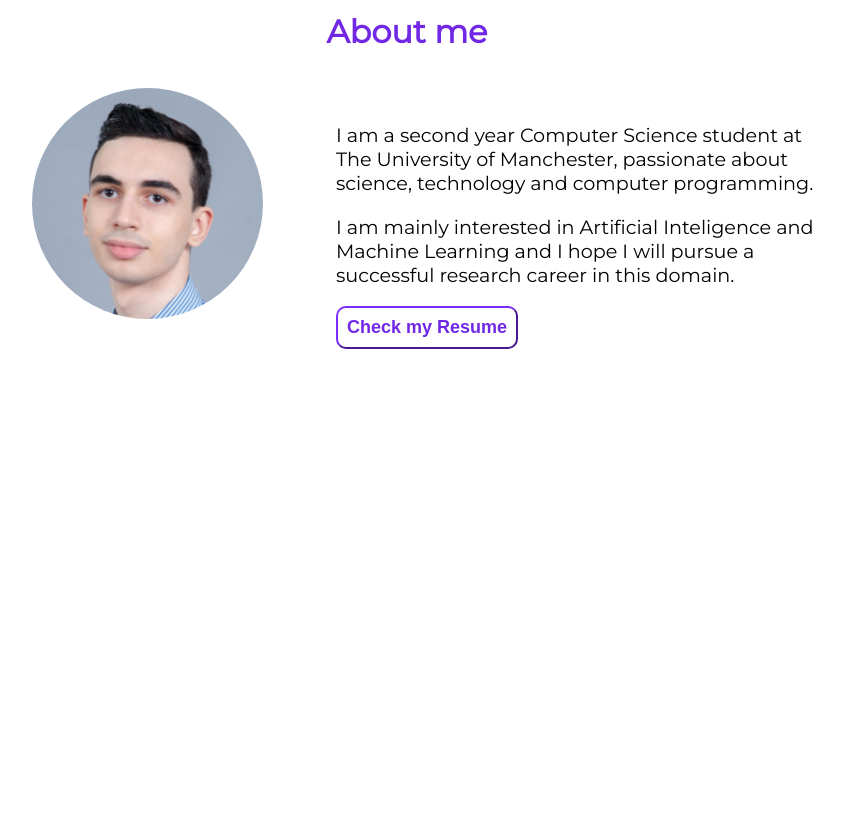
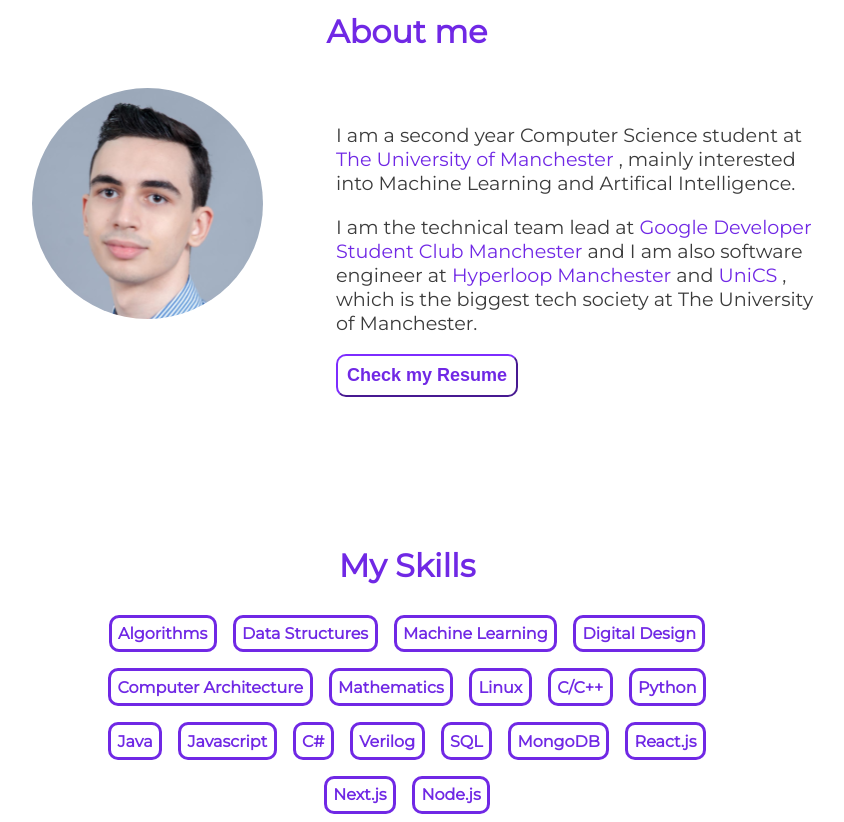
Before and after one commit to AndreiPopescu21/personal-website, a Next.js app: page / in a window 1280 px wide. Shown: the part 620-1442 px from the top of the page, without its empty margins (233-1077 px from the left). Before the commit the page ends 985 px from the top, so only its background shows below. Built offline with nearby package versions, Linux system fonts and the light colour scheme.

Commit message:
Implemented Skills Page

```diff
--- a/components/AboutPage.jsx
+++ b/components/AboutPage.jsx
@@ -10,14 +10,18 @@
                     <div className="small-container" style={{padding: "1em"}}>
                         <p>
                             I am  a second year Computer Science student
-                            at The University of Manchester, passionate about
-                            science, technology and computer programming.
+                            at <span style={{color: "#7028E5"}}> The University of Manchester </span>, mainly interested
+                            into Machine Learning and Artifical Intelligence.
                         </p>
 
                         <p>
-                            I am mainly interested in Artificial Inteligence
-                            and Machine Learning and I hope I will pursue
-                            a successful research career in this domain.
+                            I am the technical team lead at
+                            <a style={{color: "#7028E5"}} href="https://gdsc.community.dev/university-of-manchester/" target="_blank"> Google Developer Student Club Manchester </a>
+                            and I am also software engineer at
+                            <a style={{color: "#7028E5"}} href="https://hyperloopmanchester.com/" target="_blank"> Hyperloop Manchester </a>
+                            and
+                            <a style={{color: "#7028E5"}} href="https://unicsmcr.com/" target="_blank"> UniCS </a>,
+                            which is the biggest tech society at The University of Manchester.
                         </p>
 
                         <button className="resume-button">
--- /dev/null
+++ b/components/SkillsPage.jsx
@@ -0,0 +1,38 @@
+
+const Chip = ({content}) => {
+    return (
+        <div className="chip">
+                {content}
+        </div>
+    );
+}
+
+const SkillsPage = () => {
+    return (
+        <div className="paragraph">
+            <h1 className="paragraph-title"> My Skills </h1>
+            <div className="container" style={{textAlign: "center"}}>
+                <Chip content="Algorithms"/>
+                <Chip content="Data Structures"/>
+                <Chip content="Machine Learning"/>
+                <Chip content="Digital Design"/>
+                <Chip content="Computer Architecture"/>
+                <Chip content="Mathematics"/>
+                <Chip content="Linux"/>
+                <Chip content="C/C++"/>
+                <Chip content="Python"/>
+                <Chip content="Java"/>
+                <Chip content="Javascript"/>
+                <Chip content="C#"/>
+                <Chip content="Verilog"/>
+                <Chip content="SQL"/>
+                <Chip content="MongoDB"/>
+                <Chip content="React.js"/>
+                <Chip content="Next.js"/>
+                <Chip content="Node.js"/>
+            </div>
+        </div>
+    );
+}
+
+export default SkillsPage;
--- a/pages/index.js
+++ b/pages/index.js
@@ -1,14 +1,15 @@
 import Layout from '../components/Layout';
 import HomePage from '../components/HomePage';
 import AboutPage from '../components/AboutPage';
+import SkillsPage from '../components/SkillsPage';
 
 export default function Home() {
   return (
     <div>
      <Layout>
-       <HomePage/>
-       <AboutPage/>
-
+        <HomePage/>
+        <AboutPage/>
+        <SkillsPage/>
      </Layout>
     </div>
   );
--- a/styles/globals.css
+++ b/styles/globals.css
@@ -13,14 +13,42 @@
 
 h2 {
     font-weight: lighter;
+    color: #3b3b3b;
 }
 
 p {
     font-size: larger;
+    color: #3b3b3b;
+}
+
+a {
+    text-decoration: none;
+}
+
+a:hover {
+    font-weight: bold;
+}
+
+.chip {
+    display: inline-block;
+    border-color: #7028E5;
+    color: #7028E5;
+    padding: .4em;
+    border-radius: 10px;
+    background-color: white;
+    border-style: solid;
+    font-weight: bolder;
+    margin: .5em;
 }
 
 .small-container {
     max-width: 30em;
+}
+
+.container {
+    margin-left: auto;
+    margin-right: auto;
+    max-width: 40em;
 }
 
 .responsive-image {
--- a/styles/pages.css
+++ b/styles/pages.css
@@ -28,6 +28,10 @@
 }
 
 @media (max-width: 600px) {
+    .resume-button {
+        font-size: medium;
+    }
+
     .home-icon {
         min-width: 2em;
         margin-right: 3em;
```
